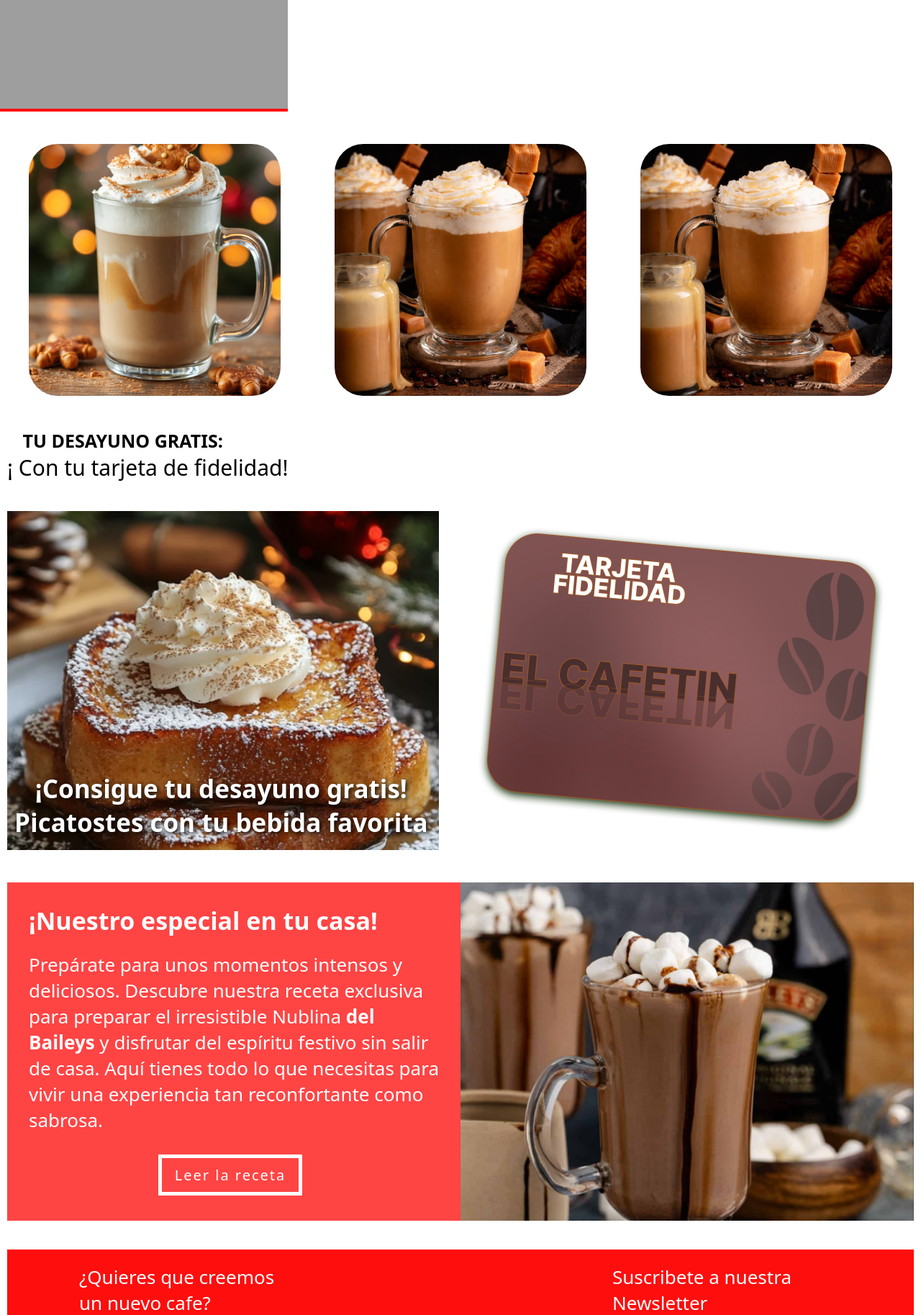
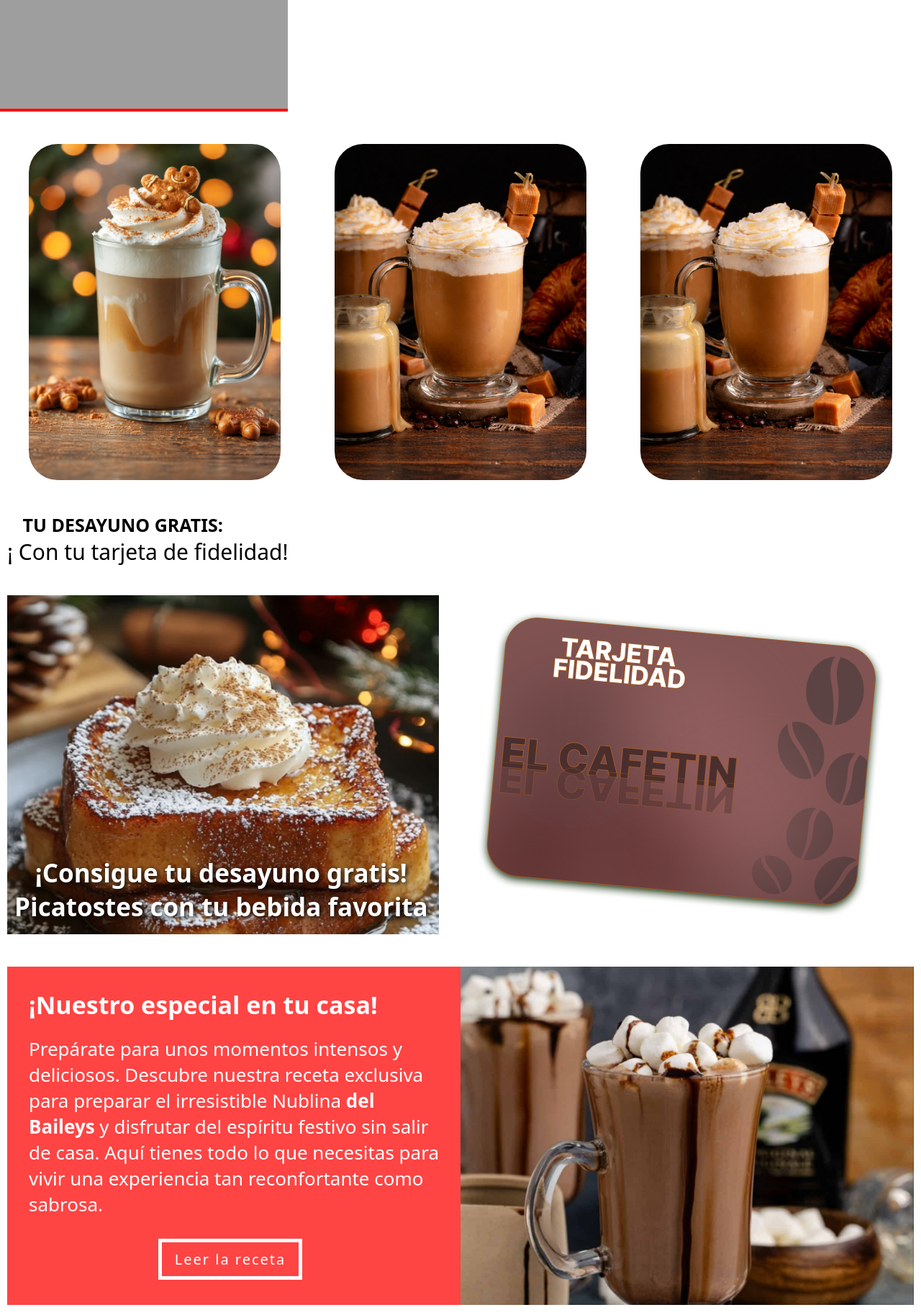
Before and after one commit to David-IFC/DAW, a PHP site: page / in a window 1280 px wide. Shown: the part 216-2043 px from the top of the page at 72% size. Run offline with PHP 8.4, Linux system fonts and the light colour scheme; grey boxes are pictures that could not be loaded.

Commit message:
transicion

```diff
--- a/PaginaWebNadine/style.css
+++ b/PaginaWebNadine/style.css
@@ -11,6 +11,7 @@
     --colorsecundario: #3C6F24;
     --colorterciario: #FF2F2FE5;
     --colorletras: white;
+    --tiempodetransicion:3s;
 
 }
 
@@ -92,11 +93,20 @@
 }
 
 .ListaImagenes img {
+
     max-width: 350px;
-    aspect-ratio: 1/1;
+    aspect-ratio: 3/4;
     object-fit: cover;
 
     border-radius: 40px;
+
+    transition: var(--tiempodetransicion);
+
+}
+
+.ListaImagenes img:hover{
+
+        max-width: 500px;
 
 }
 
@@ -137,6 +147,7 @@
 
 
 .DivTextoPastel {
+
     position: absolute;
     bottom: 20px;
     left: 10px;
```
